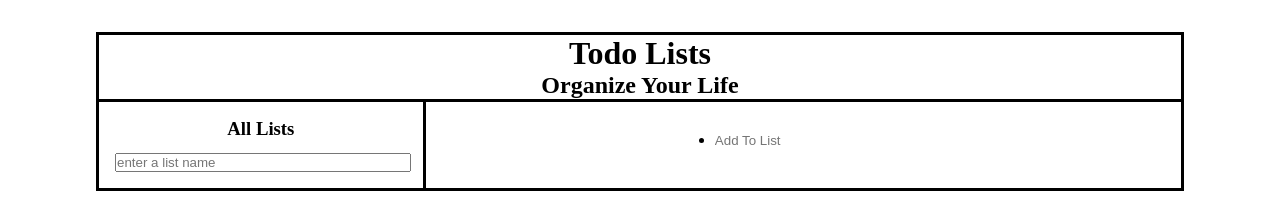
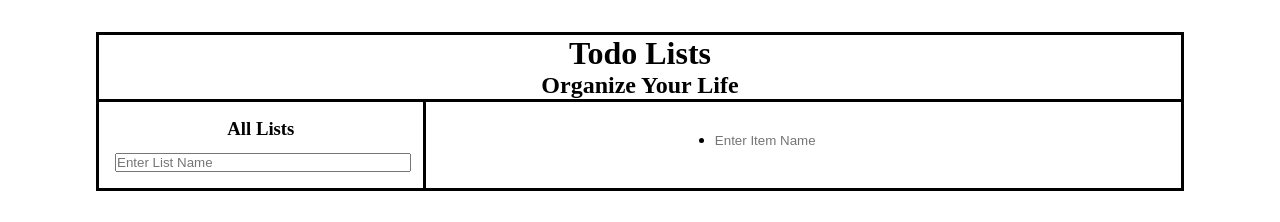
Before and after one commit to zacharyeinspanier/Todo_List, a React (Create React App) app: page / in a window 1280 px wide. Shown: the top 222 px of the page. Built offline with nearby package versions, Linux system fonts and the light colour scheme.

Commit message:
created Add

```diff
--- /dev/null
+++ b/src/components/Add.js
@@ -0,0 +1,24 @@
+import React, { useState } from "react";
+
+const Add = ({ addListOrItem, placeHolderTxt }) => {
+  const [inputTxt, setinputTxt] = useState("");
+
+  function onEnter(event) {
+    event.preventDefault();
+    addListOrItem(inputTxt);
+    setinputTxt("");
+  }
+
+  return (
+    <form onSubmit={(event) => onEnter(event)}>
+      <input
+        value={inputTxt}
+        onChange={(event) => setinputTxt(event.target.value)}
+        placeholder={placeHolderTxt}
+        type="text"
+      ></input>
+    </form>
+  );
+};
+
+export default Add;
--- a/src/components/AddItem.js
+++ /dev/null
@@ -1,24 +0,0 @@
-import React, { useState } from "react";
-
-const AddItem = ({ addListItem }) => {
-  const [item, setItem] = useState("");
-
-  function onEnter(event) {
-    event.preventDefault();
-    addListItem(item);
-    setItem("");
-  }
-
-  return (
-    <form onSubmit={(event) => onEnter(event)}>
-      <input
-        value={item}
-        onChange={(event) => setItem(event.target.value)}
-        placeholder="Add To List"
-        type="text"
-      ></input>
-    </form>
-  );
-};
-
-export default AddItem;
--- a/src/components/CreateList.js
+++ /dev/null
@@ -1,27 +0,0 @@
-import React, { useState } from "react";
-
-const CreateList = ({addNewList}) => {
-  const [listName, setListName] = useState("");
-
-  function onEnter(event) {
-    //Prevent page reload
-    event.preventDefault();
-    addNewList(listName);
-    setListName("");
-  }
-
-  return (
-    <div>
-      <form onSubmit={(event) => onEnter(event)}>
-        <input
-          type="text"
-          placeholder="enter a list name"
-          value={listName}
-          onChange={(event) => setListName(event.target.value)}
-        />
-      </form>
-    </div>
-  );
-};
-
-export default CreateList;
--- a/src/components/DisplayList.js
+++ b/src/components/DisplayList.js
@@ -1,5 +1,5 @@
 import React from "react";
-import AddItem from "./AddItem";
+import Add from "./Add";
 import Delete from "./Delete";
 import "../styles/DisplayList.css";
 
@@ -17,7 +17,7 @@ const DisplayList = ({ selectedList, addListItem, deletListItem }) => {
           );
         })}
         <li>
-          <AddItem addListItem={addListItem} />
+          <Add addListOrItem={addListItem} placeHolderTxt='Enter Item Name'/>
         </li>
       </ul>
     </div>
--- a/src/components/ListManager.js
+++ b/src/components/ListManager.js
@@ -1,5 +1,5 @@
 import React from "react";
-import CreateList from "./CreateList";
+import Add from "./Add.js";
 import Delete from "./Delete.js";
 import "../styles/ListManager.css";
 
@@ -25,7 +25,7 @@ const ListManager = ({ todoLists, addNewList, selectNewList, deleteList }) => {
                 );
               })}
           <li>
-            <CreateList addNewList={addNewList} />
+            <Add addListOrItem={addNewList} placeHolderTxt="Enter List Name" />
           </li>
         </ul>
       </div>
```
